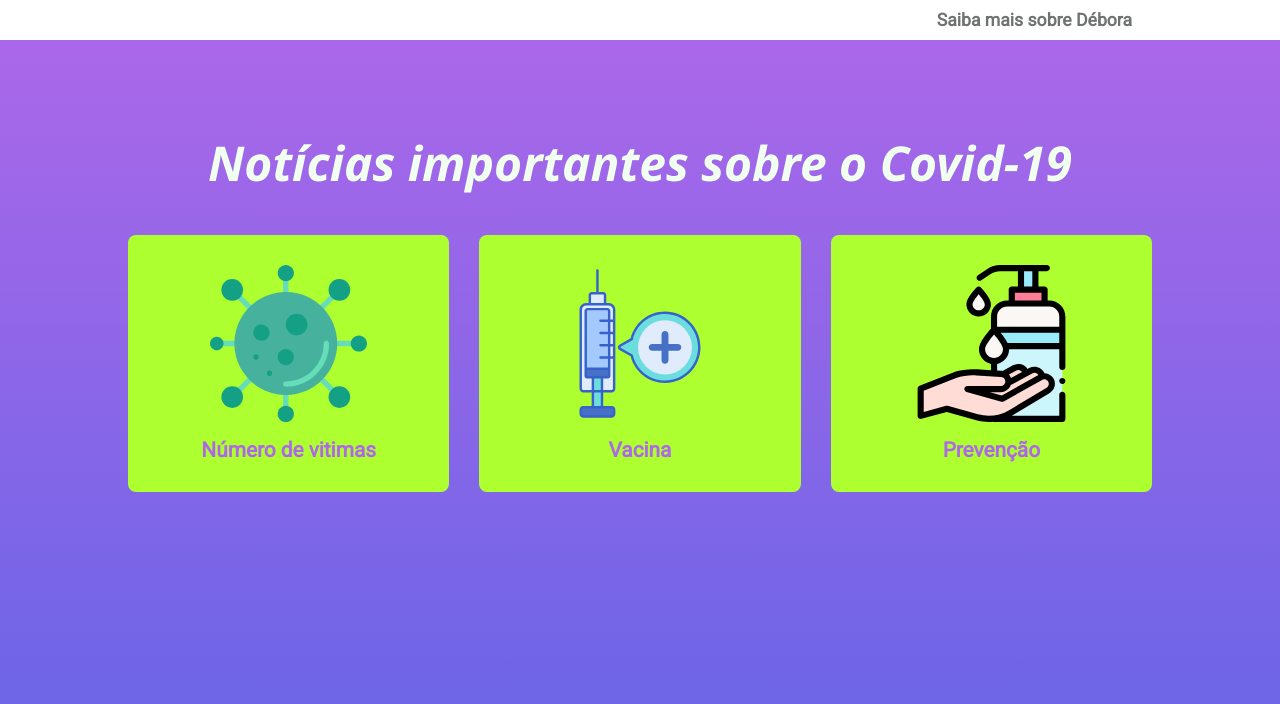
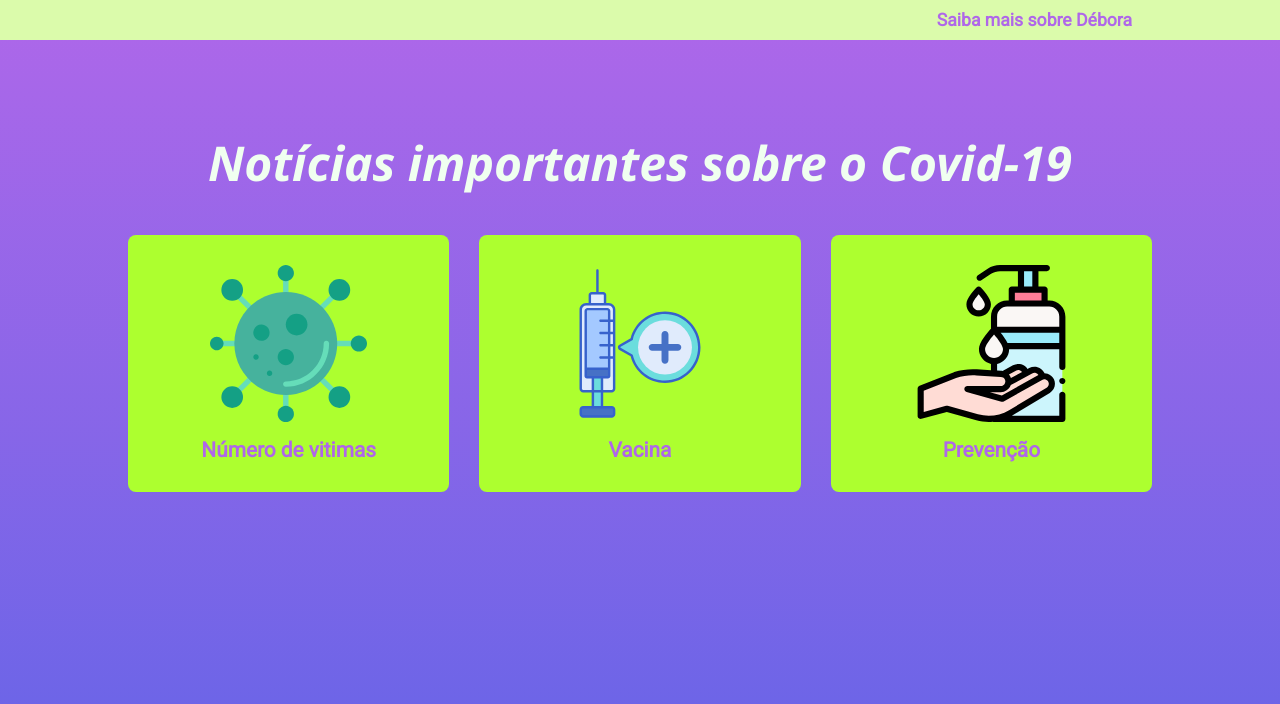
Before and after one commit to orsolon/covid, a plain HTML site: page index.html in a window 1280 px wide. Drawn offline with Linux system fonts and the light colour scheme.

Commit message:
aletração de cor menu

```diff
--- a/css/main.css
+++ b/css/main.css
@@ -21,7 +21,7 @@
 }
 
   .menu {
-    background-color: white;
+    background-color: rgb(219, 251, 171);
     position: fixed;
     width: 100vw;
     top: 0;
@@ -46,7 +46,7 @@
 
 
   a {
-    color:hsl(156, 2%, 44%);
+    color:hsl(273, 75%, 66%);
     text-decoration: none;
     font-size: 1.1rem;
     font-weight: bold;
```
